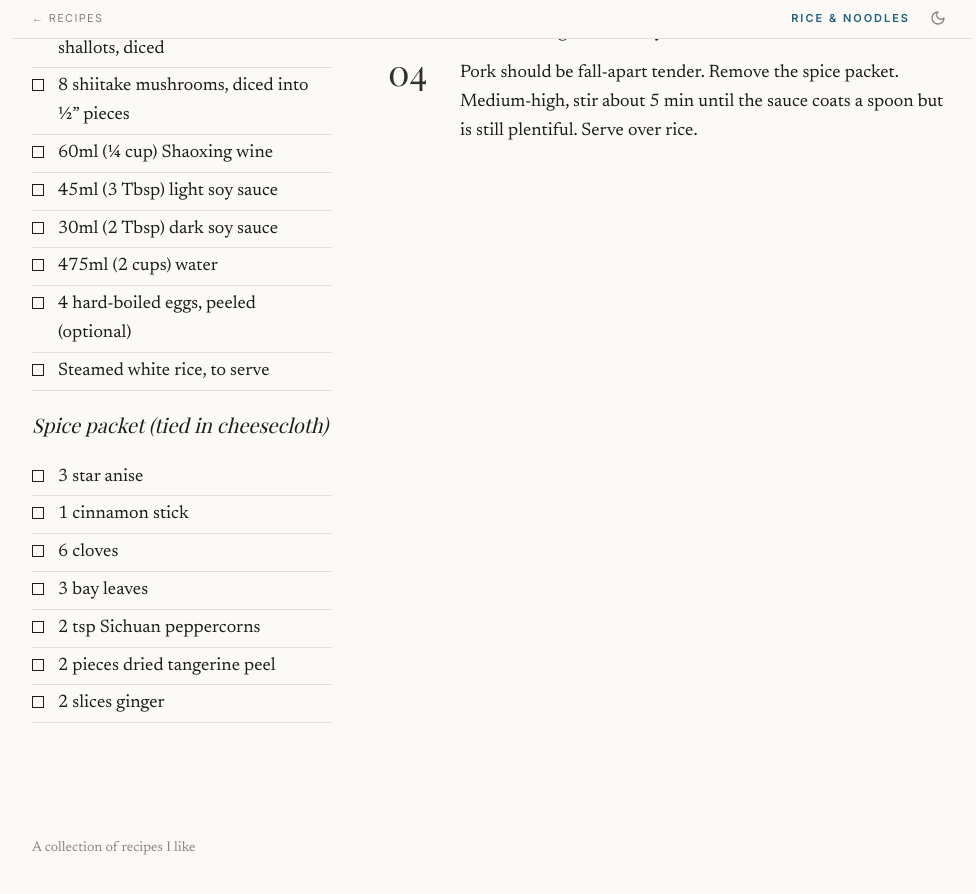
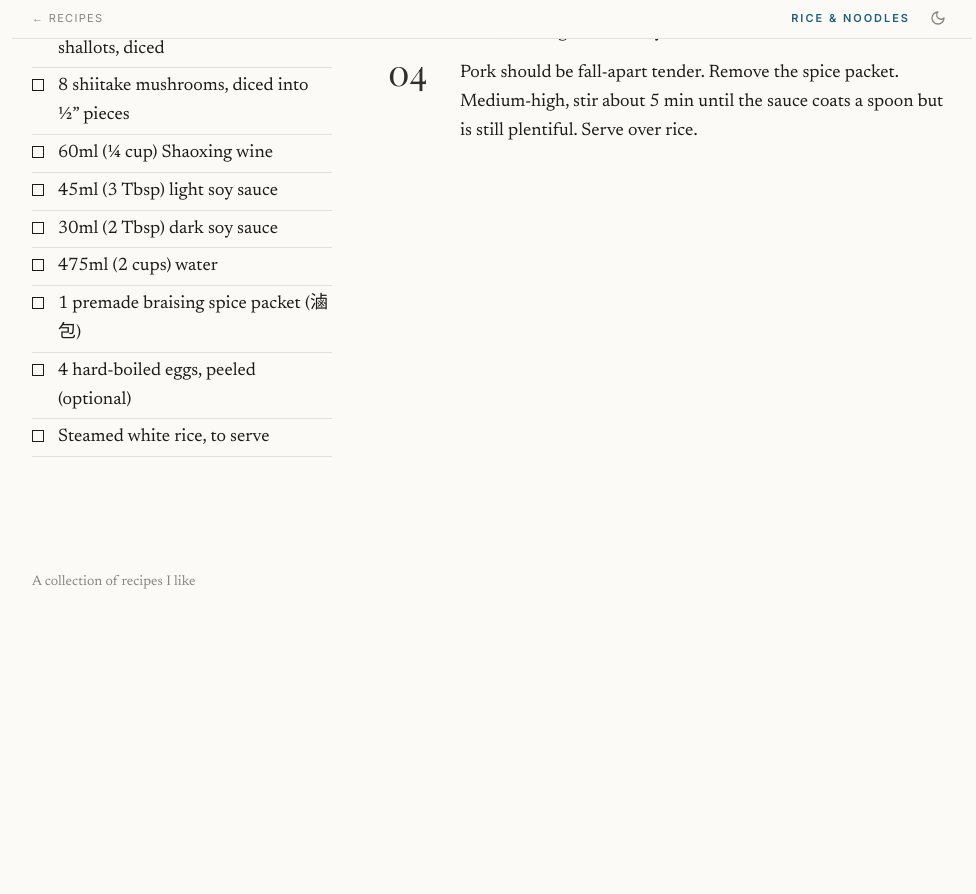
Before and after one commit to DarrenTsung/recipes, a Jekyll site: the page built from _recipes/lu_rou_fan.md, in a window 1280 px wide and 900 px high, scrolled down 563 px. Shown: the top 894 px of the window, without its empty margins (48-1024 px from the left). Built offline with Jekyll 4.4.1, drawn with Linux system fonts in a browser that asks for light colours; some web fonts are replaced; after the commit the page ends 1197 px from its top, so only the background shows below that.

Commit message:
recipes: use premade spice packet in lu rou fan
Co-Authored-By: Claude Opus 5.5 <noreply@anthropic.com>
Claude-Session: https://claude.ai/code/session_016vH9kDNhhCqNNBKUWw2YxA

```diff
--- a/_recipes/lu_rou_fan.md
+++ b/_recipes/lu_rou_fan.md
@@ -25,18 +25,10 @@ Serves 4. About 2 hours, mostly simmering.
 - 45ml (3 Tbsp) light soy sauce
 - 30ml (2 Tbsp) dark soy sauce
 - 475ml (2 cups) water
+- 1 premade braising spice packet (滷包)
 - 4 hard-boiled eggs, peeled (optional)
 - Steamed white rice, to serve
 
-### Spice packet (tied in cheesecloth):
-
-- 3 star anise
-- 1 cinnamon stick
-- 6 cloves
-- 3 bay leaves
-- 2 tsp Sichuan peppercorns
-- 2 pieces dried tangerine peel
-- 2 slices ginger
 
 ## Instructions:
 
```
